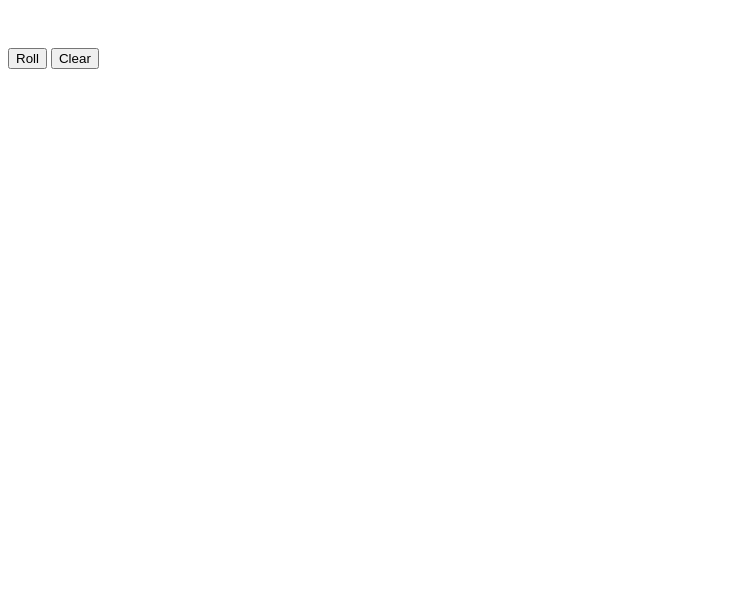
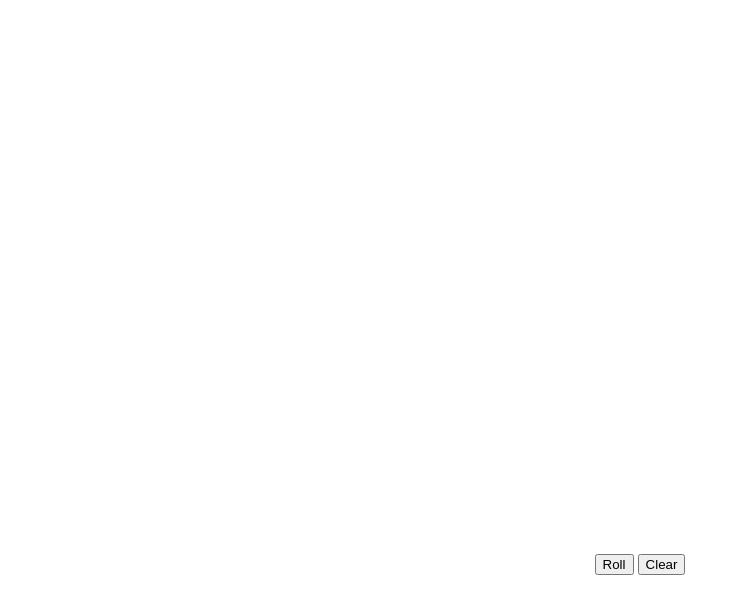
Before and after one commit to Simenys/front, a plain HTML site: page dice/index.html in a window 1280 px wide. Shown: the whole page, without its empty margins (0-740 px from the left). Drawn offline with Linux system fonts and the light colour scheme.

Commit message:
Dice app centered

```diff
--- a/dice/index.html
+++ b/dice/index.html
@@ -9,14 +9,18 @@
 </head>
 
 <body>
+    <div id="mainBlock">
         <div id="allDices">
             <div class="dice" style="display: none"><label id="xlabel"></label></div>
             <div class="dice" style="display: none"><label id="ylabel"></label></div>
             <div class="dice" style="display: none"><label id="zlabel"></label></div>
             <br>
         </div>
+        <div id="buttons">
             <button type="button" id="rollButton">Roll</button>
             <button type="button" id="clearButton">Clear</button>
+        </div>
+    </div>
 
     <script src="index.js"></script>
 </body>
--- a/dice/style.css
+++ b/dice/style.css
@@ -5,8 +5,15 @@
     width: 20px;
     height: 20px;
 }
+#mainBlock{
+    text-align: center;
+    padding-top: 40%;
+
+}
+#buttons{
+    display: inline-block;
+}
 #allDices{
     text-align: center;
-    width: 30vw;
     height: 40px;
 }
```
Lines whose indentation alone changed are shown as unchanged.
